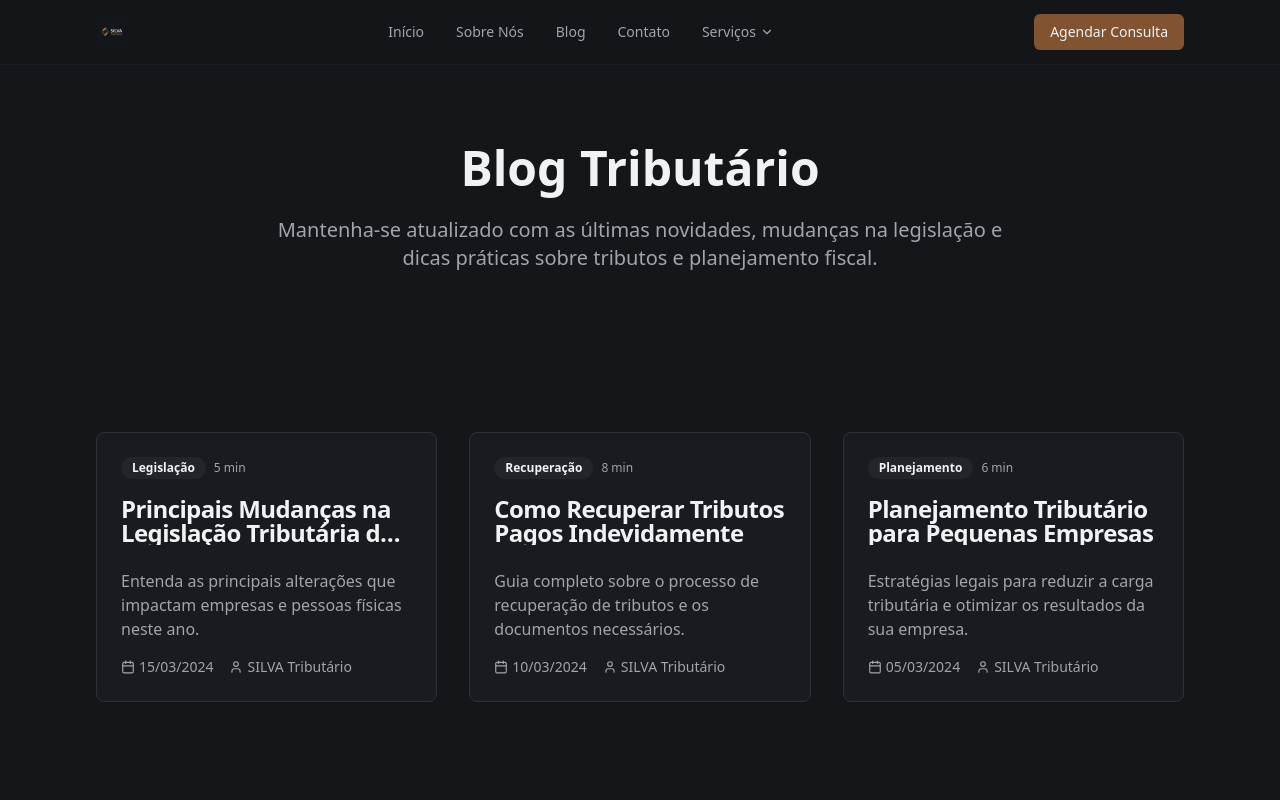
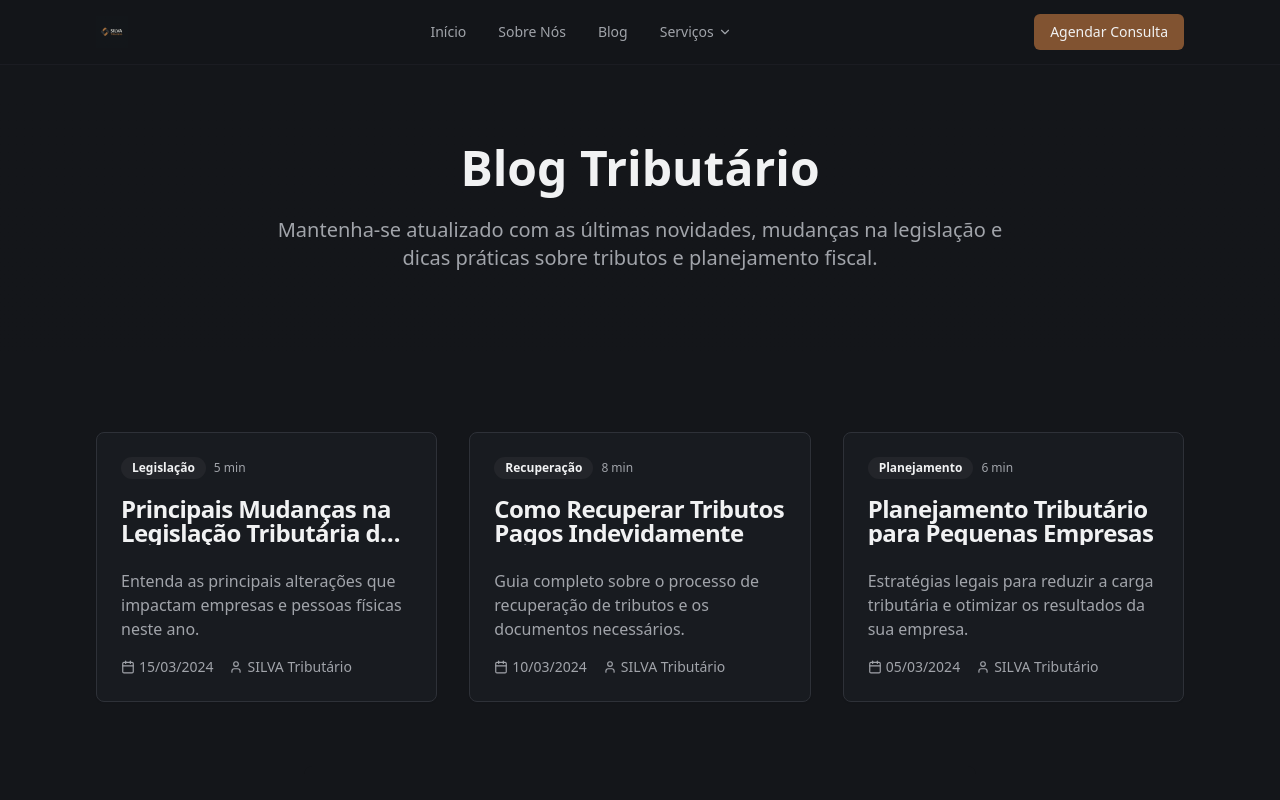
Before and after one commit to EderSilvaa/tax-hub-tribu, a React (Vite) app: page /blog in a window 1280 px wide. Shown: the top 800 px of the page. Built offline with nearby package versions, Linux system fonts and the light colour scheme; a web font is replaced by a local one.

Commit message:
Remove Contatos tab
Remove a aba de "Contatos" do site.

```diff
--- a/src/components/Header.tsx
+++ b/src/components/Header.tsx
@@ -18,7 +18,6 @@ const Header = () => {
     { name: "Início", href: "/" },
     { name: "Sobre Nós", href: "/sobre-nos" },
     { name: "Blog", href: "/blog" },
-    { name: "Contato", href: isHomePage ? "#contact" : "/#contact" },
   ];
 
   const services = [
```
